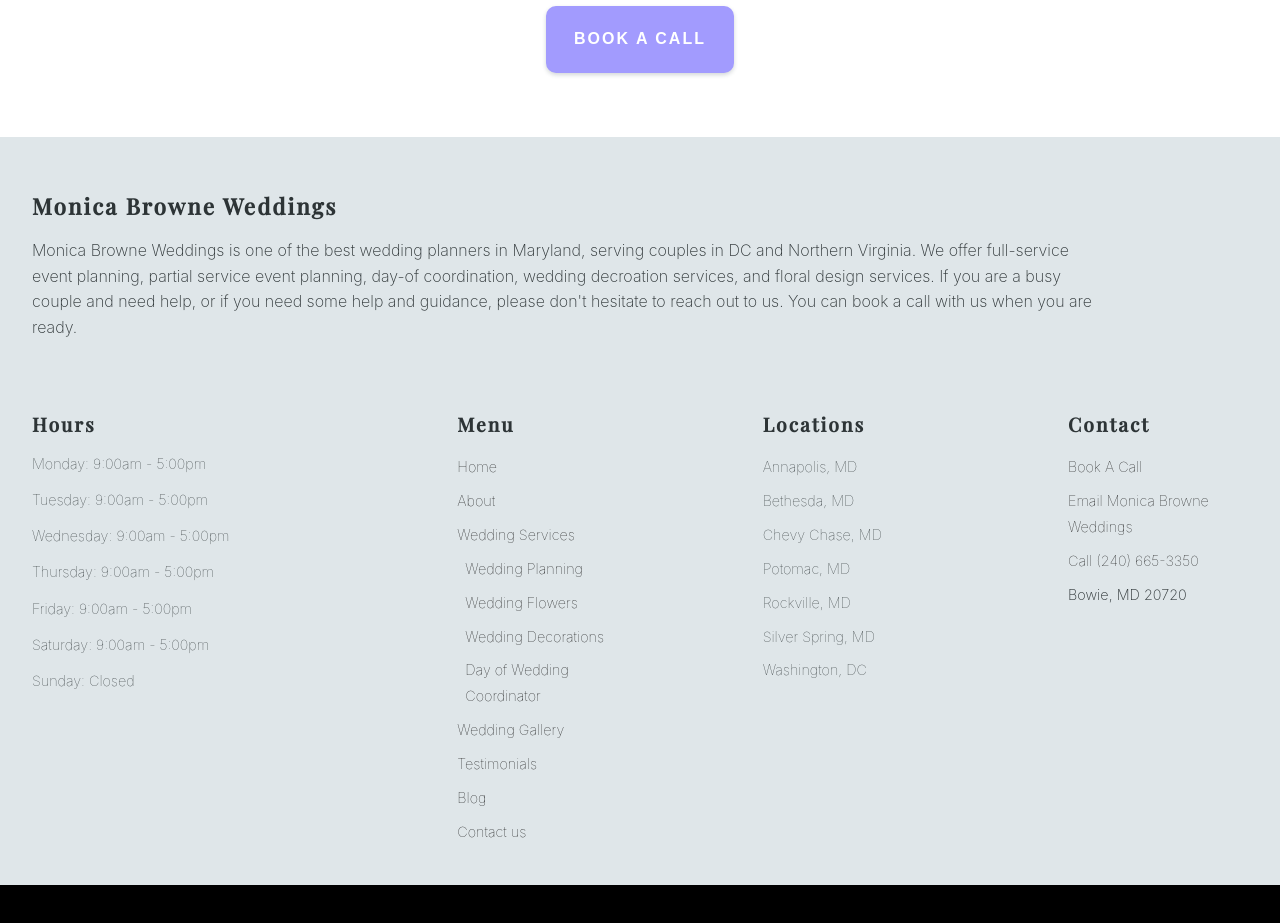
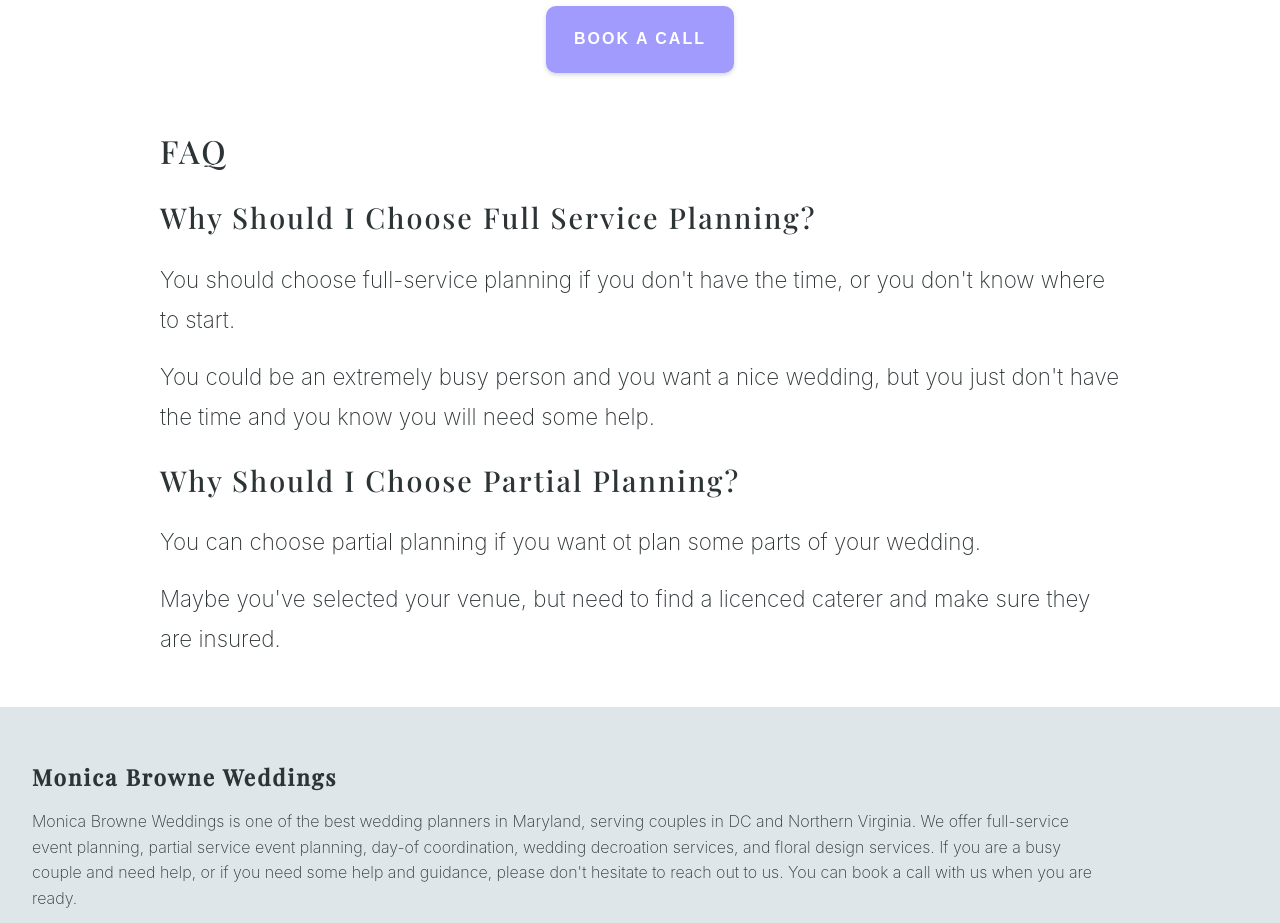
Before and after one commit to kgb4000/monica, a Next.js app: page /wedding-services/full-service-wedding-planning in a window 1280 px wide. Shown: the part 6180-7103 px from the top of the page. Built offline with nearby package versions, Linux system fonts and the light colour scheme.

Commit message:
Made changes to css for picture-box

```diff
--- a/components/picture-box.js
+++ b/components/picture-box.js
@@ -35,13 +35,14 @@
 const Picture = styled.div`
   .picture-box-img {
     margin: 0.5rem auto;
+    width: 100%;
   }
 
   @media (min-width: 768px) {
     display: flex;
 
     img {
-      width: 99%;
+      width: 100%;
       margin: 0.5rem auto;
     }
     .left {
--- a/pages/wedding-services/full-service-wedding-planning.js
+++ b/pages/wedding-services/full-service-wedding-planning.js
@@ -271,12 +271,31 @@
               </a>{' '}
               on Google here.
             </p>
-
             <div className="center">
               <a href={calendly}>
                 <Button>Book a call</Button>
               </a>
             </div>
+            <h2>FAQ</h2>
+            <h3>Why Should I Choose Full Service Planning?</h3>
+            <p>
+              You should choose full-service planning if you don't have the
+              time, or you don't know where to start.
+            </p>
+            <p>
+              You could be an extremely busy person and you want a nice wedding,
+              but you just don't have the time and you know you will need some
+              help.
+            </p>
+            <h3>Why Should I Choose Partial Planning?</h3>
+            <p>
+              You can choose partial planning if you want ot plan some parts of
+              your wedding.{' '}
+            </p>
+            <p>
+              Maybe you've selected your venue, but need to find a licenced
+              caterer and make sure they are insured.
+            </p>
           </div>
         </section>
       </Main>
```
